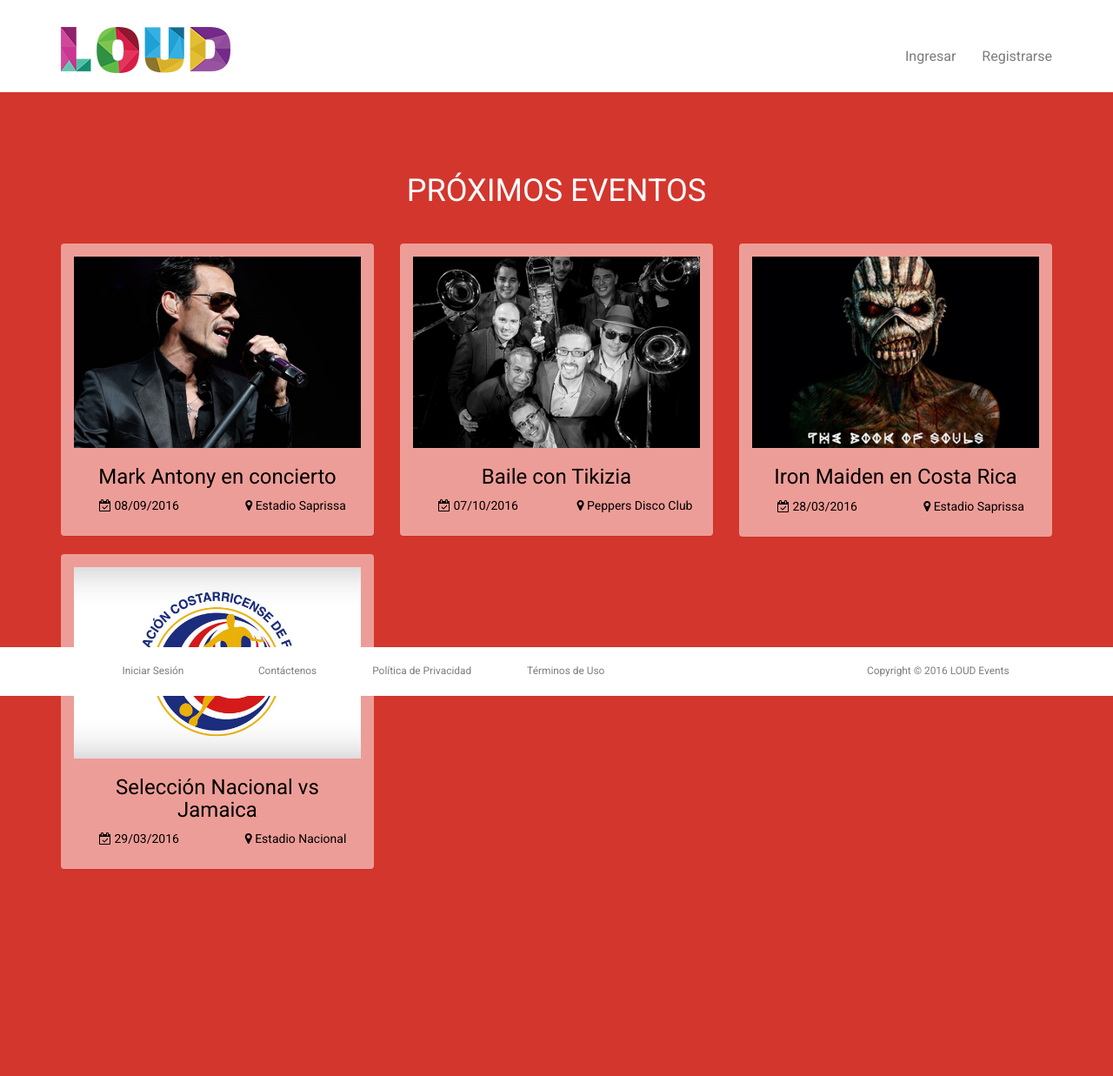
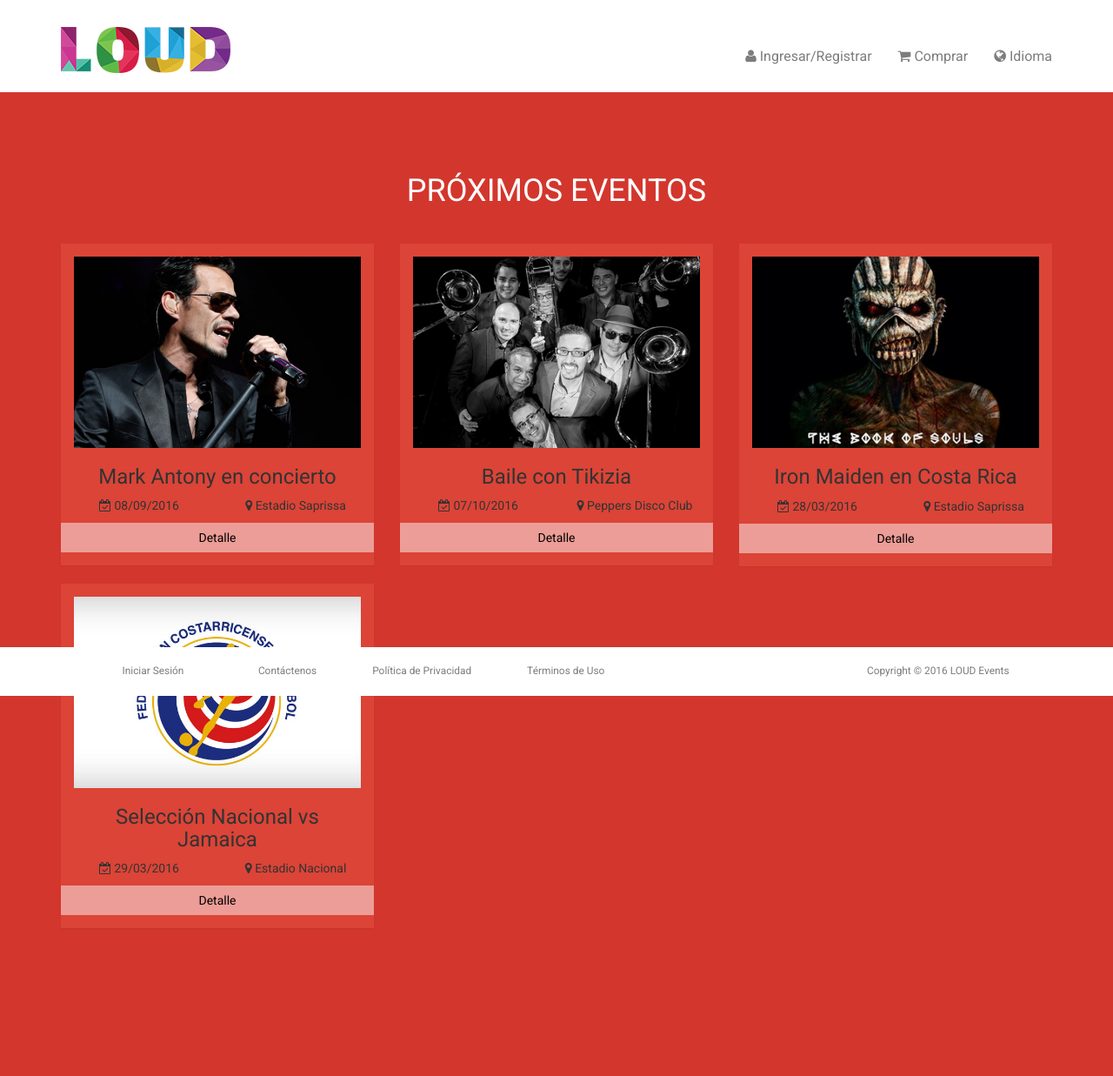
Before and after one commit to ireneAraya/LoudApp, a PHP site: page / in a window 1280 px wide. Shown: the whole page at 87% size. Before the commit the page ends 999 px from the top, so only its background shows below. Run offline with PHP 8.4, Linux system fonts and the light colour scheme.

Commit message:
página de event detail y estilos

```diff
--- a/css/style.css
+++ b/css/style.css
@@ -1,2 +1,2 @@
-body{background:#d3362d;font-family:'Roboto', sans-serif}body button{background:none;border:none}body li{list-style-type:none}body a{text-decoration:none;color:#7d7d7d}body a:hover{color:#4e4e4e}body h1{padding:30px 0;color:#ffffff}.navbar{background:#ffffff;border-radius:0}.navbar-nav>li>a:hover{background:none}header{margin-bottom:150px}header .fa-bars{padding:20px;color:#d3362d}header .fa-bars:hover{color:#ed9d97}header .logo{margin:0 auto;padding-top:10px}header .navbar-brand{float:none}header .navbar-nav>li>a{font-size:16px}@media (min-width: 768px){header .navbar-nav>li>a{margin-top:40px}}@media (max-width: 768px){header .navbar-nav>li>a{padding:10px 40px;border-bottom:1px solid #e5e5e5;text-align:right}}@media (max-width: 768px){header .navbar-collapse{border-top:1px solid #e5e5e5}}footer{margin-top:150px}footer .copyright-text{padding:15px 0 10px 0;color:#7d7d7d}footer .navbar-nav{float:none}.panel{border:none;background:#ed9d97}.panel a{color:#000000}
+body{background:#d3362d;font-family:'Roboto', sans-serif}body button{background:none;border:none}body li{list-style-type:none}body a{text-decoration:none;color:#7d7d7d}body a:hover{color:#4e4e4e}body h1{padding:30px 0;color:#ffffff}.navbar{background:#ffffff;border-radius:0}.navbar-nav>li>a:hover{background:none}header{margin-bottom:150px}header .fa-bars{padding:20px;color:#d3362d}header .fa-bars:hover{color:#ed9d97}header .logo{margin:0 auto;padding-top:10px}header .navbar-brand{float:none}header .navbar-nav>li>a{font-size:16px}@media (min-width: 768px){header .navbar-nav>li>a{margin-top:40px}}@media (max-width: 768px){header .navbar-nav>li>a{padding:10px 40px;border-bottom:1px solid #e5e5e5;text-align:right}}@media (max-width: 768px){header .navbar-collapse{border-top:1px solid #e5e5e5}}footer{margin-top:150px}footer .copyright-text{padding:15px 0 10px 0;color:#7d7d7d}footer .navbar-nav{float:none}.panel{border:none;border-radius:0;background:#db4437}.panel a{color:#000000}.panel .btn{border-radius:0;background:#ed9d97}
 /*# sourceMappingURL=style.css.map */
--- a/index.html
+++ b/index.html
@@ -22,8 +22,9 @@
 
 			    <div class="collapse navbar-collapse" id="mainMenu">
 			      	<ul class="nav navbar-nav navbar-right">
-			        	<li><a href="#/">Ingresar</a></li>
-			        	<li><a href="#/">Registrarse</a></li>
+			        	<li><a href="#/"><i class="fa fa-user"></i> Ingresar/Registrar</a></li>
+			        	<li><a href="#/"><i class="fa fa-shopping-cart"></i> Comprar</a></li>
+			        	<li><a href="#/"><i class="fa fa-globe"></i> Idioma</a></li>
 			      	</ul>
 			    </div><!-- /.navbar-collapse -->
 		  	</div><!-- /.container -->
--- a/js/app.js
+++ b/js/app.js
@@ -11,6 +11,10 @@
                 templateUrl: 'views/showEvents.html',
                 controller : 'EventsCtrl'
             })
+            .when('/detail/:id', {
+                templateUrl: 'views/eventDetail.html',
+                controller : 'EventsCtrl'
+            })
             .otherwise({
         	   redirectTo: '/'
             });
--- a/scss/_events.scss
+++ b/scss/_events.scss
@@ -1,8 +1,14 @@
 .panel{
 	border: none;
-	background: $light-red;
+	border-radius: 0;
+	background: $medium-red;
 
 	a{
 		color: #000000;
 	}
+
+	.btn{
+		border-radius: 0;
+		background: $light-red;
+	}
 }
--- a/views/showEvents.html
+++ b/views/showEvents.html
@@ -4,14 +4,13 @@
 	<div class="row">
 		<div class="col-xs-12 col-md-4" ng-repeat="event in data.events">
 			<div class="panel">
-				<a href="#/">
 				<div class="panel-body row">
 					<img ng-src="{{event.image}}" alt="Fotografía del Evento" class="col-xs-12 img-responsive" width="600px">
 					<h3 class="col-xs-12 text-center">{{event.name}}</h3>
 					<p class="col-xs-6 text-center"><span><i class="fa fa-calendar-check-o"></i></span>  {{event.date}}</p>
 					<p class="col-xs-6 text-center"><span><i class="fa fa-map-marker"></i></span> {{ getEventLocation(event.location, 'name') }}</p>
+					<a href="#/detail/{{ event.id }}" class="col-xs-12 btn" role="button">Detalle</a>
 				</div>
-				</a>
 			</div>
 		</div>
 	</div>
```
Also changed, not shown: views/eventDetail.html (added, +7 -0 lines), 1 other file. Lines whose indentation alone changed are shown as unchanged.
